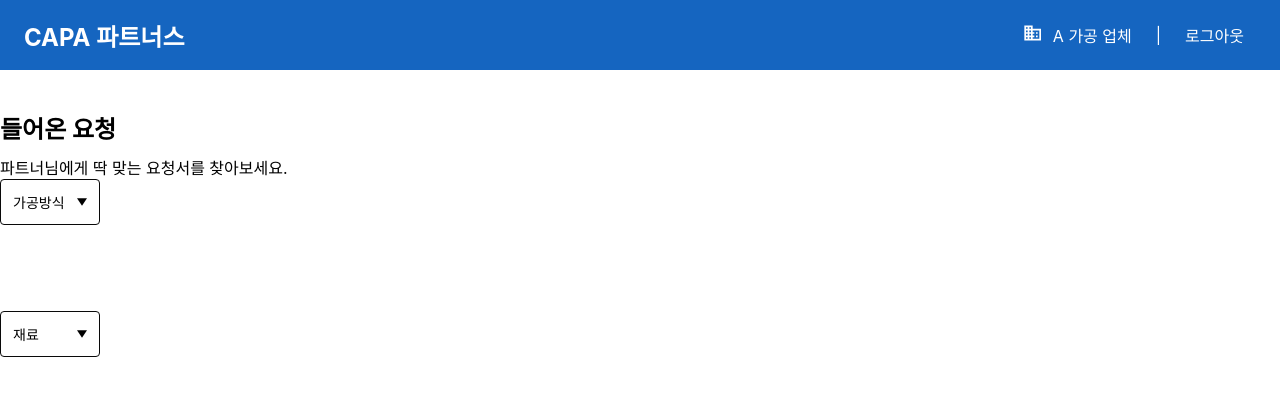
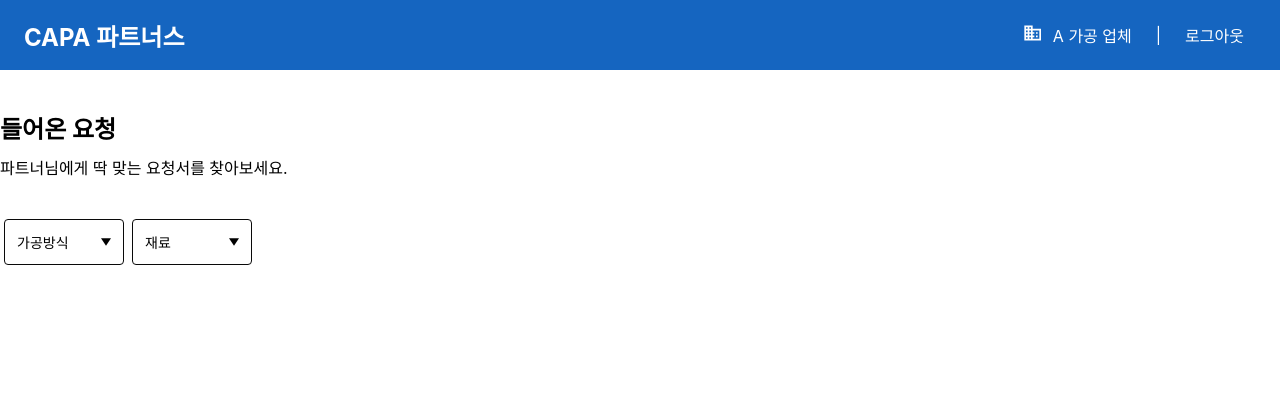
Before and after one commit to HYO00/Ateamventures, a React (Create React App) app: page / in a window 1280 px wide. Shown: the top 396 px of the page. Built offline with nearby package versions, Linux system fonts and the light colour scheme.

Commit message:
selectBox first done

```diff
--- a/src/components/Select.js
+++ /dev/null
@@ -1,83 +0,0 @@
-import React from 'react';
-import styled from "styled-components";
-
-
-const SelectContainer = styled.div`
-    display:flex;
-
-`;
-const DropdownList = styled.div`
-    border-radius: 4px;
-    border: 1px solid #090909;
-    margin-top:4px;
-    opacity:0;
-    visibility: hidden;
-
-`;
-const Dropdown = styled.div`
-    width: 100px;
-
-    &:hover ${DropdownList}{
-        opacity:1;
-        visibility: visible;
-    }
-`;
-
-const Dropdowncontent = styled.div`
-    display:flex;
-    align-items: center;
-    justify-content:space-between;
-    width: 100%;
-    padding: 12px;
-    border-radius: 4px;
-    border: 1px solid #090909;
-    font-size: 14px;
-    cursor: pointer;
-
-`;
-
-const List = styled.li`
-    padding: 10px;
-    list-style: none;
-    font-size: 14px;
-
-
-`;
-const Label = styled.label`
-    margin-right:5px;
-`;
-const Select = (props) => {
-
-    return(
-        <>
-        <SelectContainer>
-        <Dropdown>
-        <Dropdowncontent>
-                <span>가공방식</span>
-                <svg xmlns="http://www.w3.org/2000/svg" width="10" height="10" viewBox="0 0 24 24"><path d="M12 21l-12-18h24z"/></svg>
-            </Dropdowncontent>
-            <DropdownList>
-                <ul>
-                <List><Label for="one"><input type="checkbox" />밀링</Label></List>
-                <List><Label for="one"><input type="checkbox" />선반</Label></List>
-                </ul>
-            </DropdownList>
-            <Dropdowncontent>
-                <span>재료</span>
-                <svg xmlns="http://www.w3.org/2000/svg" width="10" height="10" viewBox="0 0 24 24"><path d="M12 21l-12-18h24z"/></svg>
-            </Dropdowncontent>
-            <DropdownList>
-                <ul>
-                <List><Label for="one"><input type="checkbox" />알루미늄</Label></List>
-                <List><Label for="one"><input type="checkbox" />탄소강</Label></List>
-                <List><Label for="one"><input type="checkbox" />구리</Label></List>
-                <List><Label for="one"><input type="checkbox" />합금강</Label></List>
-                <List><Label for="one"><input type="checkbox" />강철</Label></List>
-                </ul>
-            </DropdownList>
-        </Dropdown></SelectContainer>
-        </>
-    )
-}
-
-export default Select;
--- /dev/null
+++ b/src/components/SelectBox.js
@@ -0,0 +1,87 @@
+import React from "react";
+import styled from "styled-components";
+
+const SelectContainer = styled.div``;
+const DropdownList = styled.div`
+  border-radius: 4px;
+  margin-top: 4px;
+  opacity: 0;
+  visibility: hidden;
+`;
+const Dropdown = styled.div`
+  width: 120px;
+  margin: 40px 4px;
+  &:hover ${DropdownList} {
+    opacity: 1;
+    visibility: visible;
+  }
+`;
+
+const Dropdowncontent = styled.div`
+  display: flex;
+  align-items: center;
+  justify-content: space-between;
+  width: 100%;
+  margin-right: 4px;
+  padding: 12px;
+  border-radius: 4px;
+  border: 1px solid #090909;
+  font-size: 14px;
+  cursor: pointer;
+`;
+
+const Material = styled.ul`
+  border: solid 1px black;
+`;
+
+const List = styled.li`
+  padding: 10px;
+  list-style: none;
+  font-size: 14px;
+`;
+const Input = styled.input`
+  margin-right: 5px;
+`;
+
+//const MATERIAL = [알루미늄, 탄소강, 구리, 합금강, 강철];
+
+const SelectBox = ({ filter }) => {
+  return (
+    <>
+      <SelectContainer>
+        <Dropdown>
+          <Dropdowncontent>
+            <span>{filter.name}</span>
+            <svg
+              xmlns="http://www.w3.org/2000/svg"
+              width="10"
+              height="10"
+              viewBox="0 0 24 24"
+            >
+              <path d="M12 21l-12-18h24z" />
+            </svg>
+          </Dropdowncontent>
+
+          <DropdownList>
+            <Material>
+              {filter.item &&
+                filter.item.map((el, idx) => {
+                  console.log(el);
+                  return (
+                    <List>
+                      <label htmlFor={idx}>
+                        <Input type="checkbox" />
+                        {el}
+                      </label>
+                    </List>
+                  );
+                })}
+            </Material>
+          </DropdownList>
+        </Dropdown>
+      </SelectContainer>
+    </>
+  );
+};
+
+export default SelectBox;
--- a/src/pages/Request.js
+++ b/src/pages/Request.js
@@ -1,25 +1,42 @@
-import React from 'react';
+import React from "react";
 import styled from "styled-components";
-import Select from '../components/Select';
+import SelectBox from "../components/SelectBox";
 
 const RequestContainer = styled.div`
   display: flex;
   flex-direction: column;
   justify-content: center;
-    margin:0 auto;
-    max-width:1280px
-    `
+  margin: 0 auto;
+  max-width: 1280px;
+`;
 const RequestH1 = styled.h2`
   margin: 40px 0 10px;
-    `
+`;
+const FilterBox = styled.div`
+  display: flex;
+  flex-direcion: row;
+`;
 
 function Request() {
+  const FILTER = [
+    { id: "1", name: "가공방식", method: "가공방식", item: ["밀링", "선반"] },
+    {
+      id: "2",
+      name: "재료",
+      material: "재료",
+      item: ["알루미늄", "탄소강", "구리", "합금강", "강철"],
+    },
+  ];
   return (
     <div>
       <RequestContainer>
         <RequestH1>들어온 요청</RequestH1>
         <p>파트너님에게 딱 맞는 요청서를 찾아보세요.</p>
-                <Select />
+        <FilterBox>
+          {FILTER.map((ele, idx) => (
+            <SelectBox filter={ele} key={ele.id} />
+          ))}
+        </FilterBox>
       </RequestContainer>
     </div>
   );
```
Lines whose indentation alone changed are shown as unchanged.
